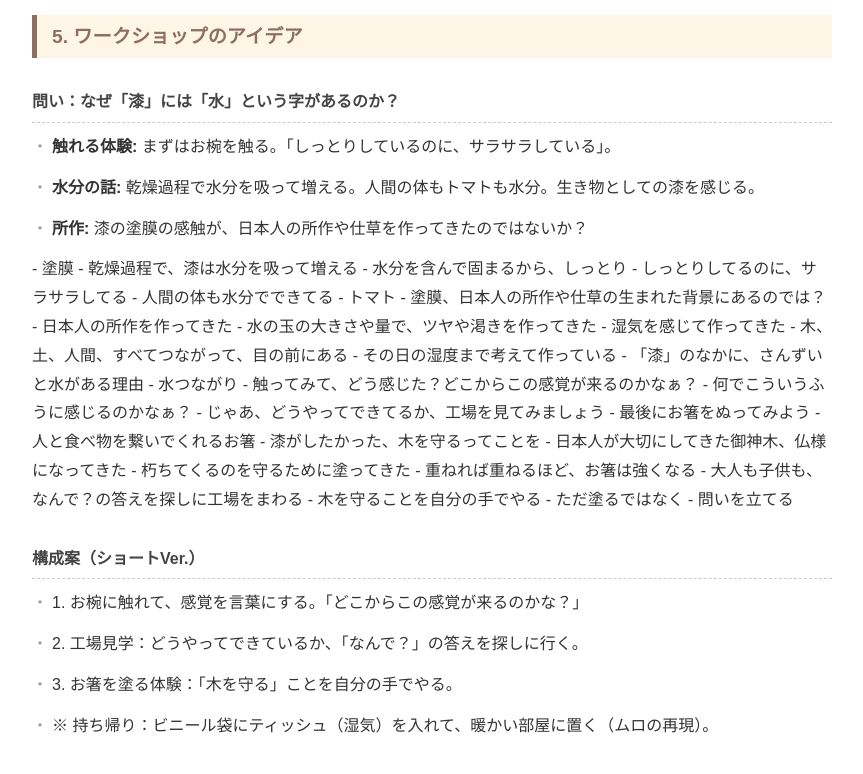
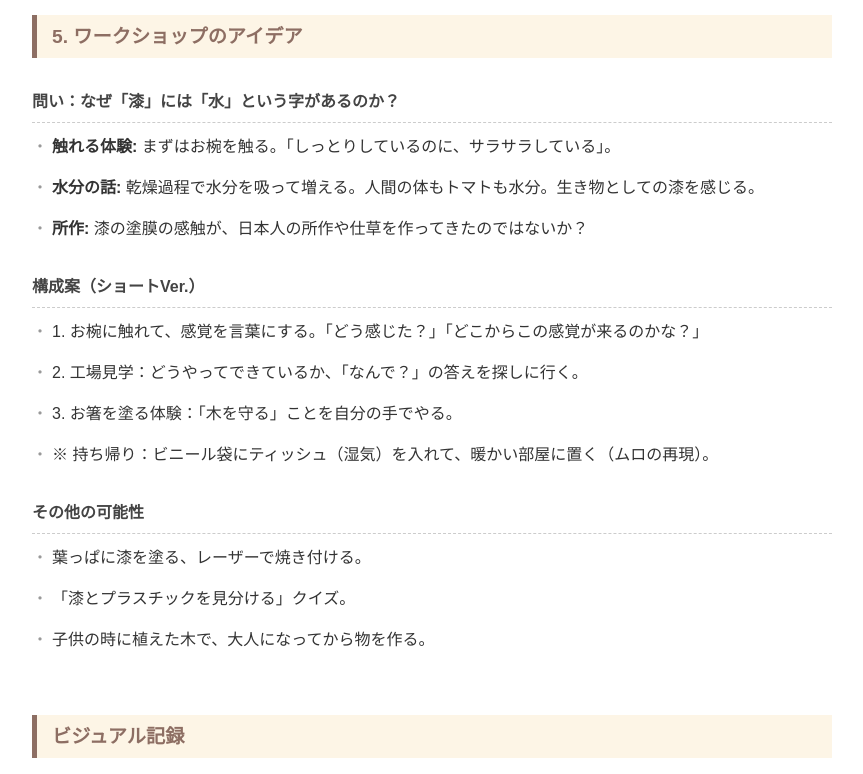
Before and after one commit to REMriaTV/iki-mono, a Jekyll site: the page built from journeys/fukumoto/tsutsumi.html, in a window 1280 px wide and 900 px high, scrolled down 2009 px, cut to the strip 0-774 px from the top of the window. Shown: the whole strip, without its empty margins (208-1071 px from the left). Built offline with Jekyll 4.4.1, drawn with Linux system fonts in a browser that asks for light colours.

Commit message:
tsutsumi.html を更新

```diff
--- a/journeys/fukumoto/tsutsumi.html
+++ b/journeys/fukumoto/tsutsumi.html
@@ -183,38 +183,10 @@ title: Research Log: 堤浅吉漆店
             <li><strong>所作:</strong> 漆の塗膜の感触が、日本人の所作や仕草を作ってきたのではないか？</li>
         </ul>
 
-- 塗膜
-- 乾燥過程で、漆は水分を吸って増える
-- 水分を含んで固まるから、しっとり
-- しっとりしてるのに、サラサラしてる
-- 人間の体も水分でできてる
-- トマト
-- 塗膜、日本人の所作や仕草の生まれた背景にあるのでは？
-- 日本人の所作を作ってきた
-- 水の玉の大きさや量で、ツヤや渇きを作ってきた
-- 湿気を感じて作ってきた
-- 木、土、人間、すべてつながって、目の前にある
-- その日の湿度まで考えて作っている
-- 「漆」のなかに、さんずいと水がある理由
-- 水つながり
-- 触ってみて、どう感じた？どこからこの感覚が来るのかなぁ？
-- 何でこういうふうに感じるのかなぁ？
-- じゃあ、どうやってできてるか、工場を見てみましょう
-- 最後にお箸をぬってみよう
-- 人と食べ物を繋いでくれるお箸
-- 漆がしたかった、木を守るってことを
-- 日本人が大切にしてきた御神木、仏様になってきた
-- 朽ちてくるのを守るために塗ってきた
-- 重ねれば重ねるほど、お箸は強くなる
-- 大人も子供も、なんで？の答えを探しに工場をまわる
-- 木を守ることを自分の手でやる
-- ただ塗るではなく
-- 問いを立てる
-
 
         <h3>構成案（ショートVer.）</h3>
         <ul class="note-list">
-            <li>1. お椀に触れて、感覚を言葉にする。「どこからこの感覚が来るのかな？」</li>
+            <li>1. お椀に触れて、感覚を言葉にする。「どう感じた？」「どこからこの感覚が来るのかな？」</li>
             <li>2. 工場見学：どうやってできているか、「なんで？」の答えを探しに行く。</li>
             <li>3. お箸を塗る体験：「木を守る」ことを自分の手でやる。</li>
             <li>※ 持ち帰り：ビニール袋にティッシュ（湿気）を入れて、暖かい部屋に置く（ムロの再現）。</li>
```
